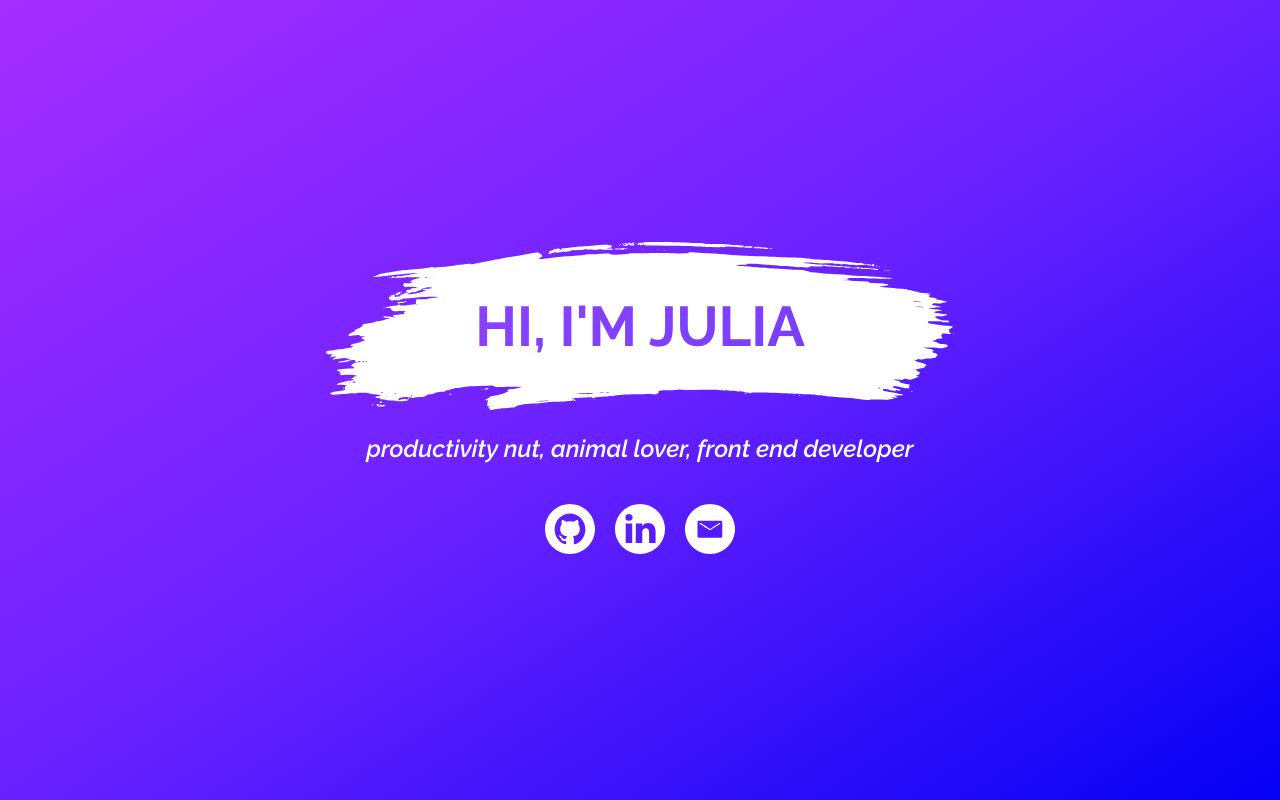
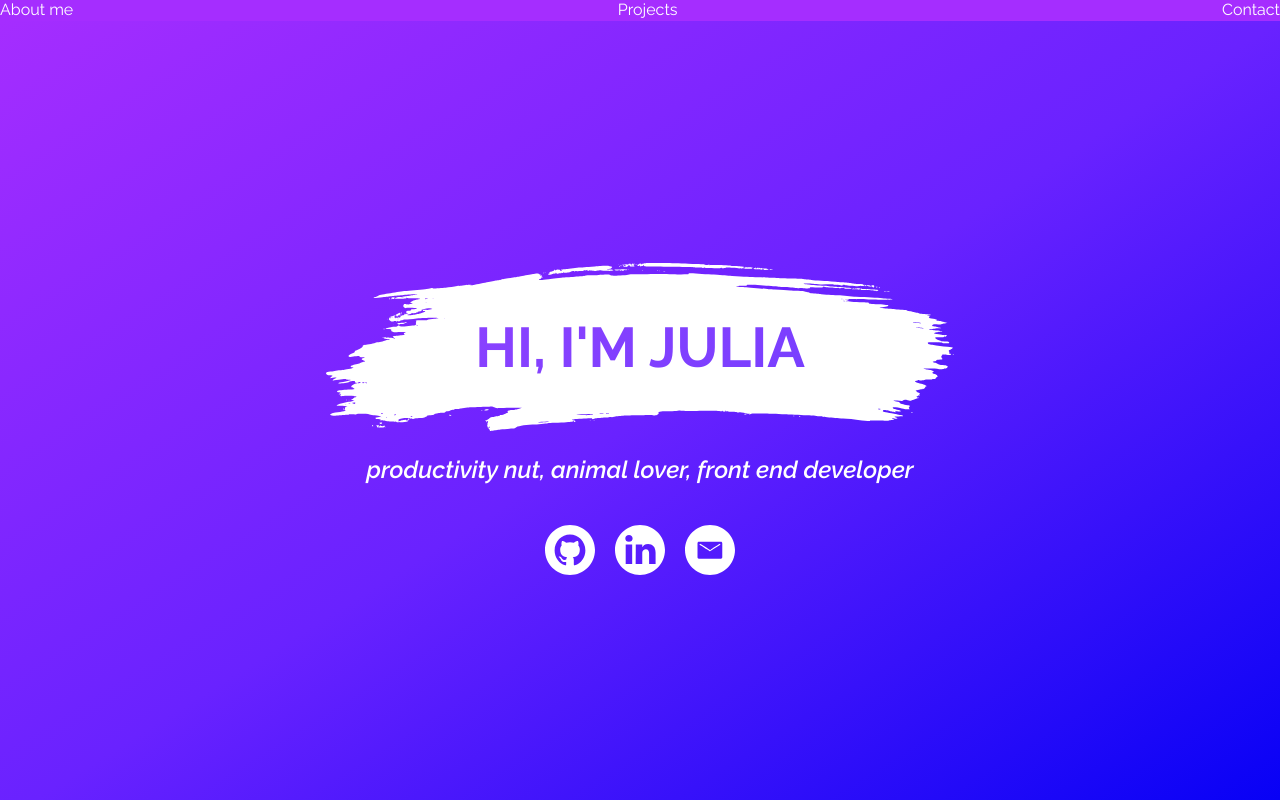
Before and after one commit to JuliaCastillo/portfolio, a React (Create React App) app: page / in a window 1280 px wide. Shown: the top 800 px of the page. Built offline with nearby package versions, Linux system fonts and the light colour scheme.

Commit message:
started nav bar

```diff
--- a/src/assets/css/styles.css
+++ b/src/assets/css/styles.css
@@ -29,6 +29,11 @@ h4 {
 
 p {
   margin: 0;
+}
+
+a {
+  text-decoration: none;
+  color: #fff;
 }
 
 .section_wrapper {
@@ -78,6 +83,26 @@ p {
 .button:hover {
   -webkit-transform: scale(1.1);
           transform: scale(1.1);
+}
+
+.header {
+  position: -webkit-sticky;
+  position: sticky;
+  top: 0;
+  background: #a52dff;
+  z-index: 1;
+}
+
+.header__nav {
+  display: -webkit-box;
+  display: -ms-flexbox;
+  display: flex;
+  -webkit-box-pack: justify;
+      -ms-flex-pack: justify;
+          justify-content: space-between;
+  -webkit-box-align: center;
+      -ms-flex-align: center;
+          align-items: center;
 }
 
 .hero {
--- a/src/assets/scss/_globals.scss
+++ b/src/assets/scss/_globals.scss
@@ -27,6 +27,11 @@ h4 {
 
 p {
   margin: 0;
+}
+
+a {
+  text-decoration: none;
+  color: $white;
 }
 
 .section_wrapper {
--- a/src/assets/scss/_header.scss
+++ b/src/assets/scss/_header.scss
@@ -0,0 +1,17 @@
+.header {
+  position: sticky;
+  top: 0;
+  background: $purple;
+  z-index: 1;
+
+  &__wrapper {
+  }
+
+  &__nav {
+    display: flex;
+    justify-content: space-between;
+    align-items: center;
+    a {
+    }
+  }
+}
--- a/src/components/Navbar.js
+++ b/src/components/Navbar.js
@@ -2,9 +2,21 @@ import React from "react";
 
 function Navbar() {
   return (
-    <section id="">
-      <div className="wrapper"></div>
-    </section>
+    <header id="header" className="header">
+      <div className="header__wrapper">
+        <a href="#" class="header__toggle" id="btnHamburger">
+          <span></span>
+          <span></span>
+          <span></span>
+        </a>
+
+        <nav className="header__nav">
+          <a href="#about">About me</a>
+          <a href="#projects">Projects</a>
+          <a href="#contact">Contact</a>
+        </nav>
+      </div>
+    </header>
   );
 }
 
```
Also changed, not shown: 1 other file (tests, documents, lock files or other folders).
